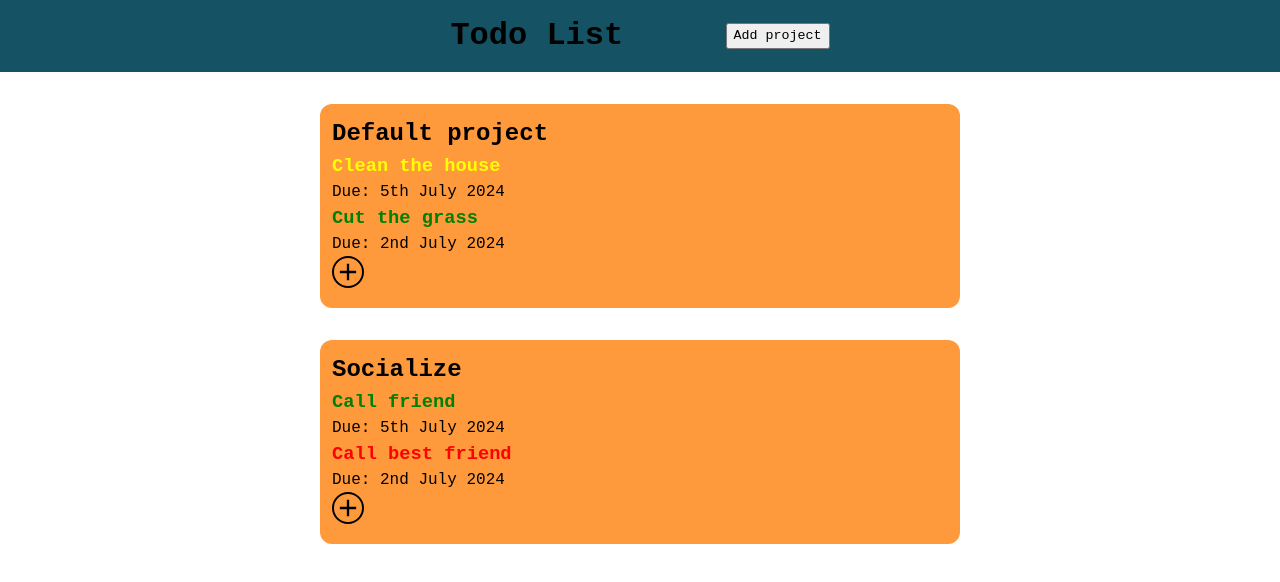
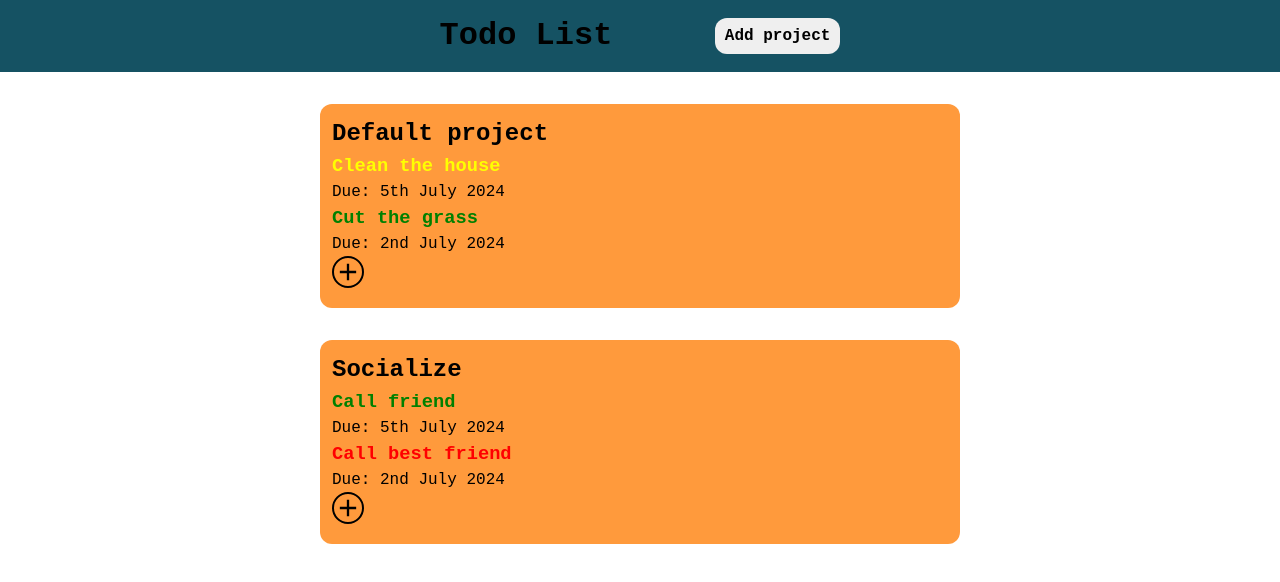
Before and after one commit to RaveTapp/OdinTodoList, a website built with webpack: page src/index.html in a window 1280 px wide. Built offline with nearby package versions, Linux system fonts and the light colour scheme.

Commit message:
Style the add project button

```diff
--- a/src/styles.css
+++ b/src/styles.css
@@ -19,6 +19,14 @@ header {
   align-items: center;
   background-color: var(--main-color);
   padding: 12px;
+}
+
+.add-project {
+  border-radius: 12px;
+  border: none;
+  padding: 6px 10px;
+  font-size: 1rem;
+  font-weight: bold;
 }
 
 #content {
@@ -55,7 +63,8 @@ img.plus {
 }
 
 img.plus:hover,
-.modal-content input:hover {
+.modal-content input:hover,
+.add-project:hover {
   box-shadow: 2px 2px 6px black;
 }
 
```
